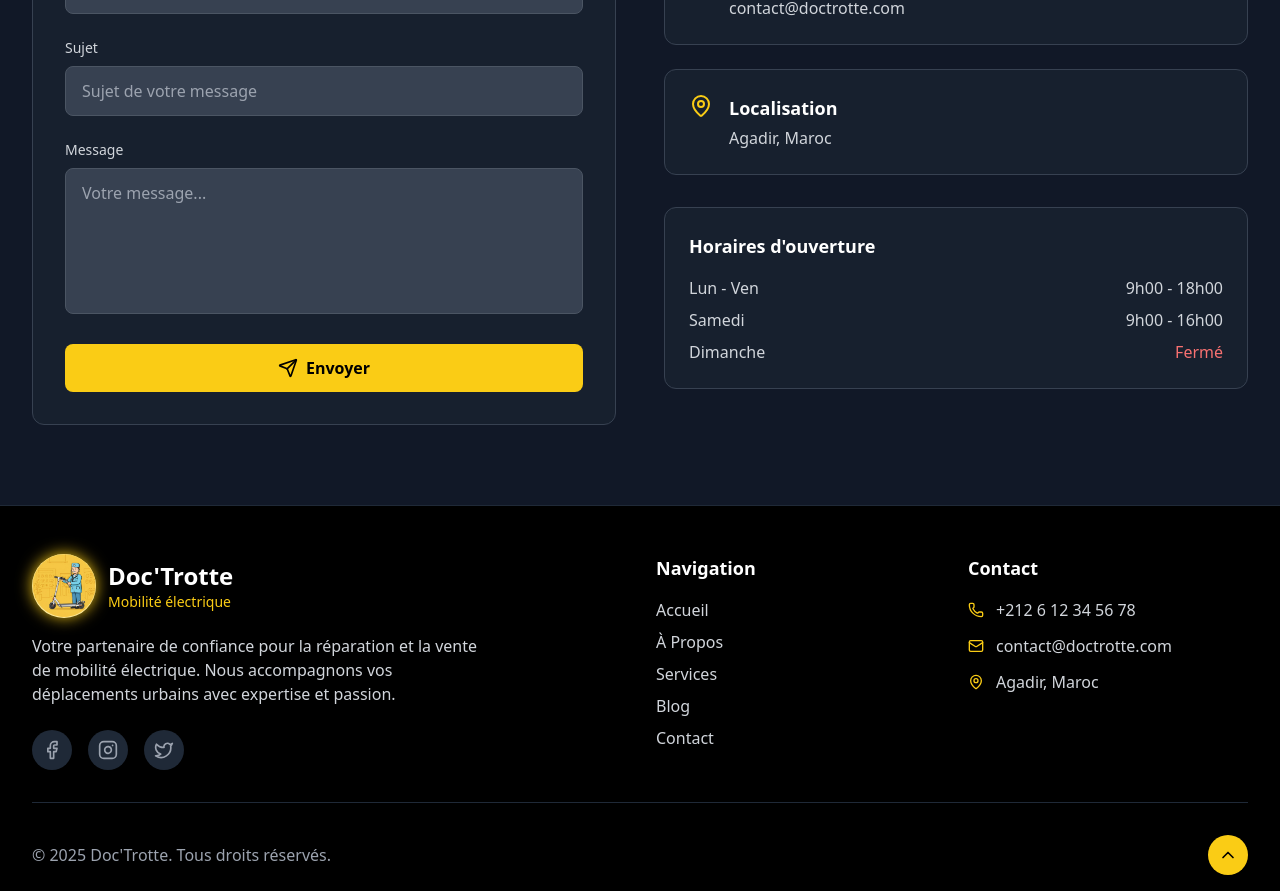
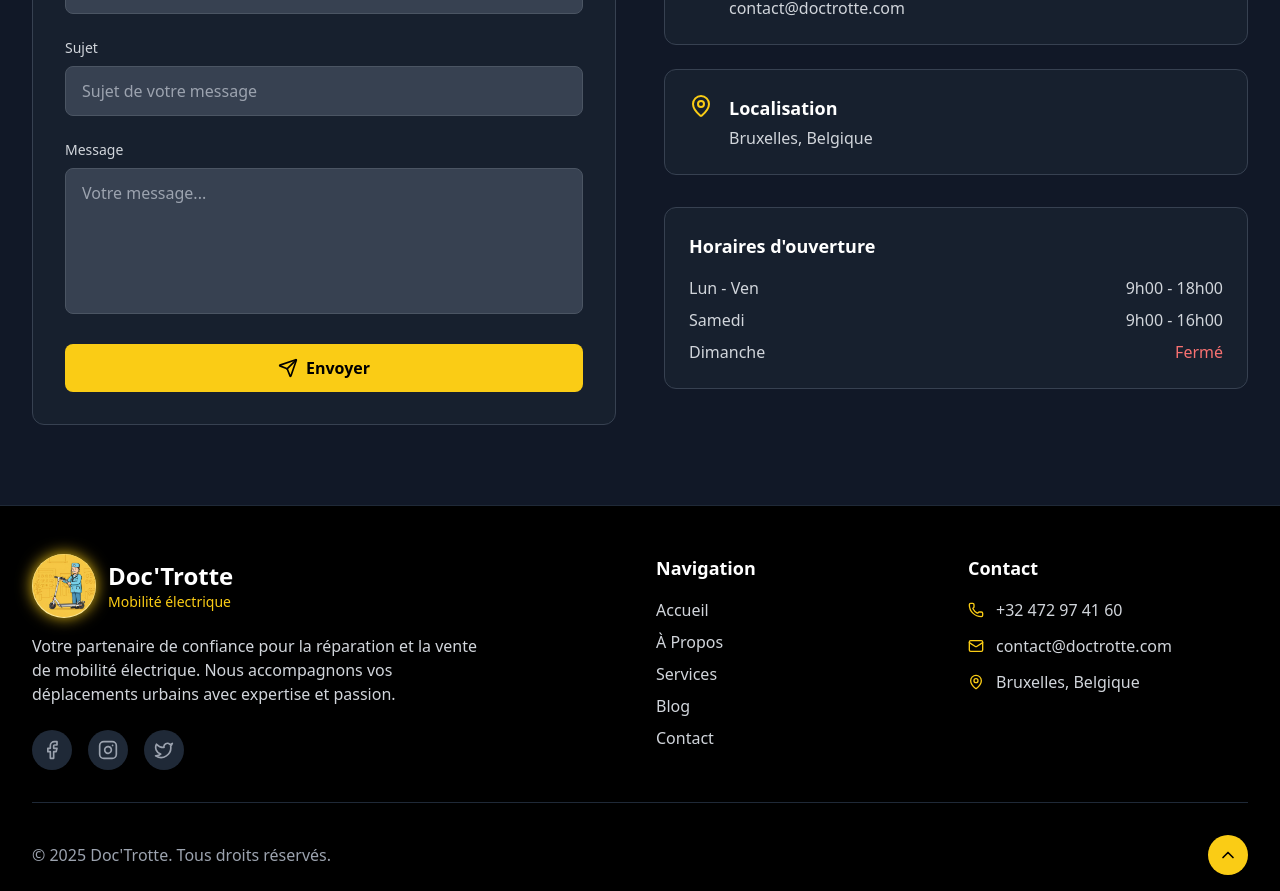
Before and after one commit to hassanibnahmad/Doc-Trotte-, a React (Vite) app: page /contact in a window 1280 px wide. Shown: the part 800-1691 px from the top of the page. Built offline with nearby package versions, Linux system fonts and the light colour scheme.

Commit message:
chnage contact info

```diff
--- a/src/components/Footer.tsx
+++ b/src/components/Footer.tsx
@@ -88,7 +88,7 @@ const Footer = () => {
             <div className="space-y-3">
               <div className="flex items-center text-gray-300">
                 <Phone className="w-4 h-4 mr-3 text-yellow-400" />
-                <span>+212 6 12 34 56 78</span>
+                <span>+32 472 97 41 60</span>
               </div>
               <div className="flex items-center text-gray-300">
                 <Mail className="w-4 h-4 mr-3 text-yellow-400" />
@@ -96,7 +96,7 @@ const Footer = () => {
               </div>
               <div className="flex items-center text-gray-300">
                 <MapPin className="w-4 h-4 mr-3 text-yellow-400" />
-                <span>Agadir, Maroc</span>
+                <span>Bruxelles, Belgique</span>
               </div>
             </div>
           </div>
--- a/src/components/WhatsAppButton.tsx
+++ b/src/components/WhatsAppButton.tsx
@@ -2,7 +2,7 @@ import { useLocation } from 'react-router-dom';
 
 const WhatsAppButton = () => {
   const location = useLocation();
-  const phoneNumber = "+212612345678"; // Replace with your actual WhatsApp number
+  const phoneNumber = "+32472974160"; // Replace with your actual WhatsApp number
   const message = "Bonjour Doc'Trotte! J'aimerais avoir des informations sur vos services.";
 
   // Hide the button on admin page
--- a/src/pages/Contact.tsx
+++ b/src/pages/Contact.tsx
@@ -32,8 +32,8 @@ const Contact = () => {
     {
       icon: <Phone className="w-6 h-6" />,
       title: "Téléphone",
-      value: "+212 6 12 34 56 78",
-      link: "tel:+212612345678"
+      value: "+32 472 97 41 60",
+      link: "tel:+32472974160"
     },
     {
       icon: <Mail className="w-6 h-6" />,
@@ -44,7 +44,7 @@ const Contact = () => {
     {
       icon: <MapPin className="w-6 h-6" />,
       title: "Localisation",
-      value: "Agadir, Maroc",
+      value: "Bruxelles, Belgique",
       link: "#"
     },
   ];
```
